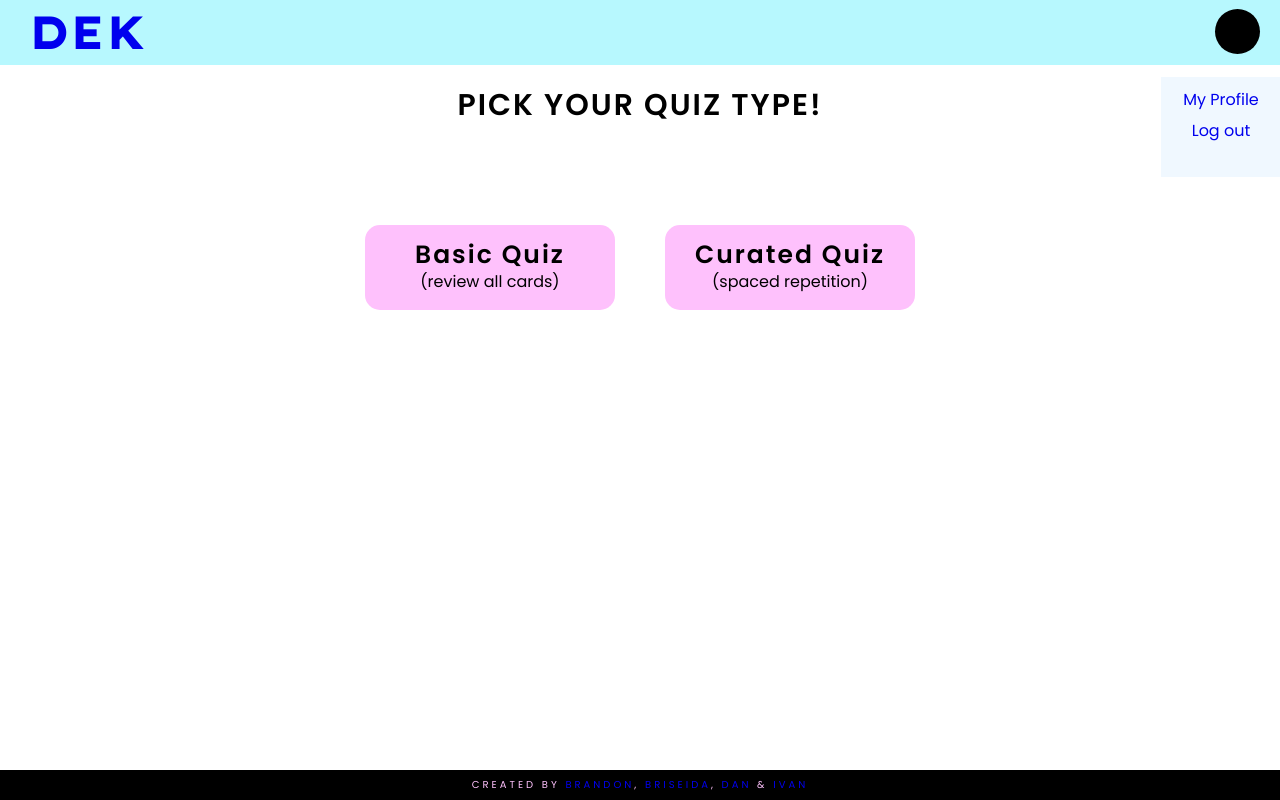
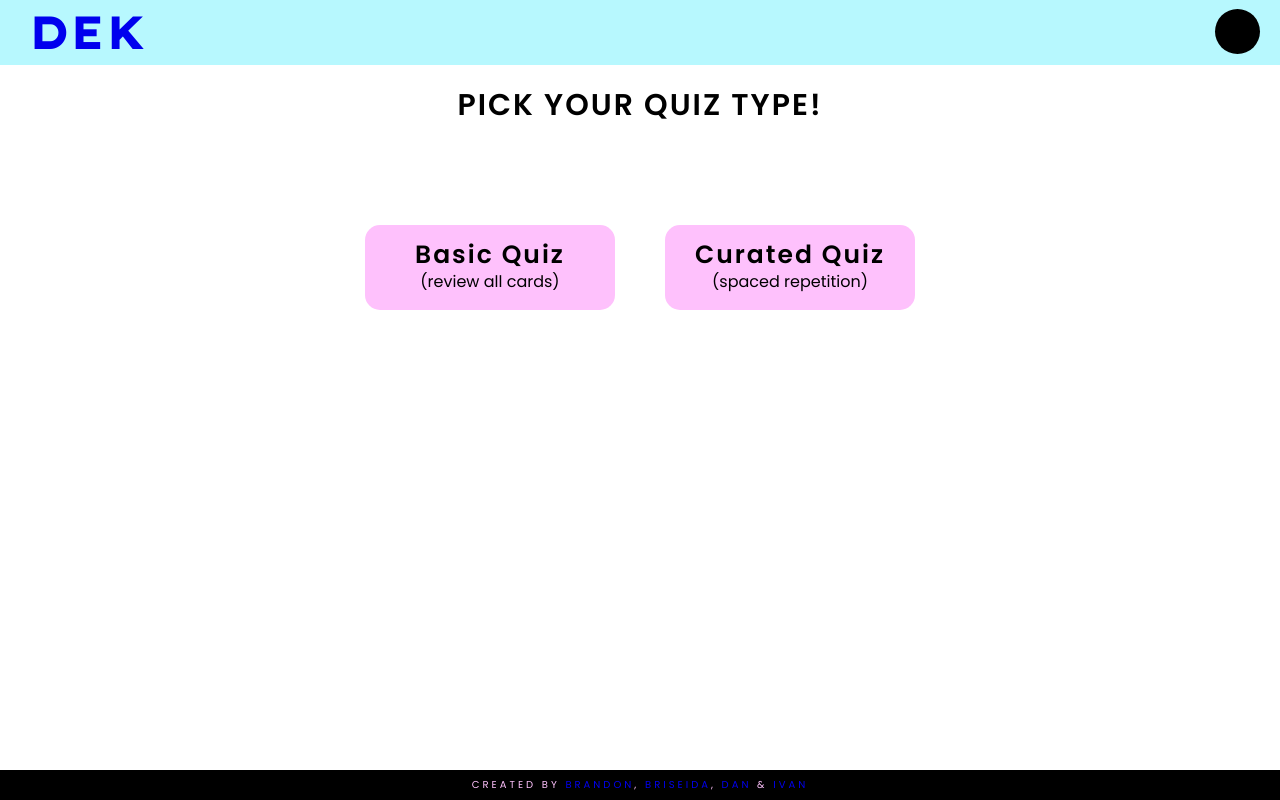
Before and after one commit to brizmon/DEK, a React (Create React App) app in the folder client/: page /pickquiztype in a window 1280 px wide. Built offline with nearby package versions, Linux system fonts and the light colour scheme.

Commit message:
add hover feature for profile and logout (#85)

```diff
--- a/client/src/App.css
+++ b/client/src/App.css
@@ -98,8 +98,8 @@ a:focus { text-decoration: none; color: inherit; }
   margin-top: 9px;
   cursor: pointer;
 }
-.nav-dropdown{
-  background: aliceblue;
+
+.nav-dropdown {
   height: 100px;
   position: relative;
   top: 68px;
@@ -110,11 +110,21 @@ a:focus { text-decoration: none; color: inherit; }
   text-align: center;
 /*  opacity: 0;*/
 }
-.nav-link{
+
+.nav-link {
+  display: none;
   padding-top: 15px;
   font-family: 'Poppins', sans-serif;
+}
 
+.nav:hover .nav-link {
+  display: block;
 }
+
+.nav:hover .nav-dropdown {
+  background-color: #BDC3C7;
+}
+
 
 /*  ---------------- FOOTER  ---------------- */
 .footer {
```
